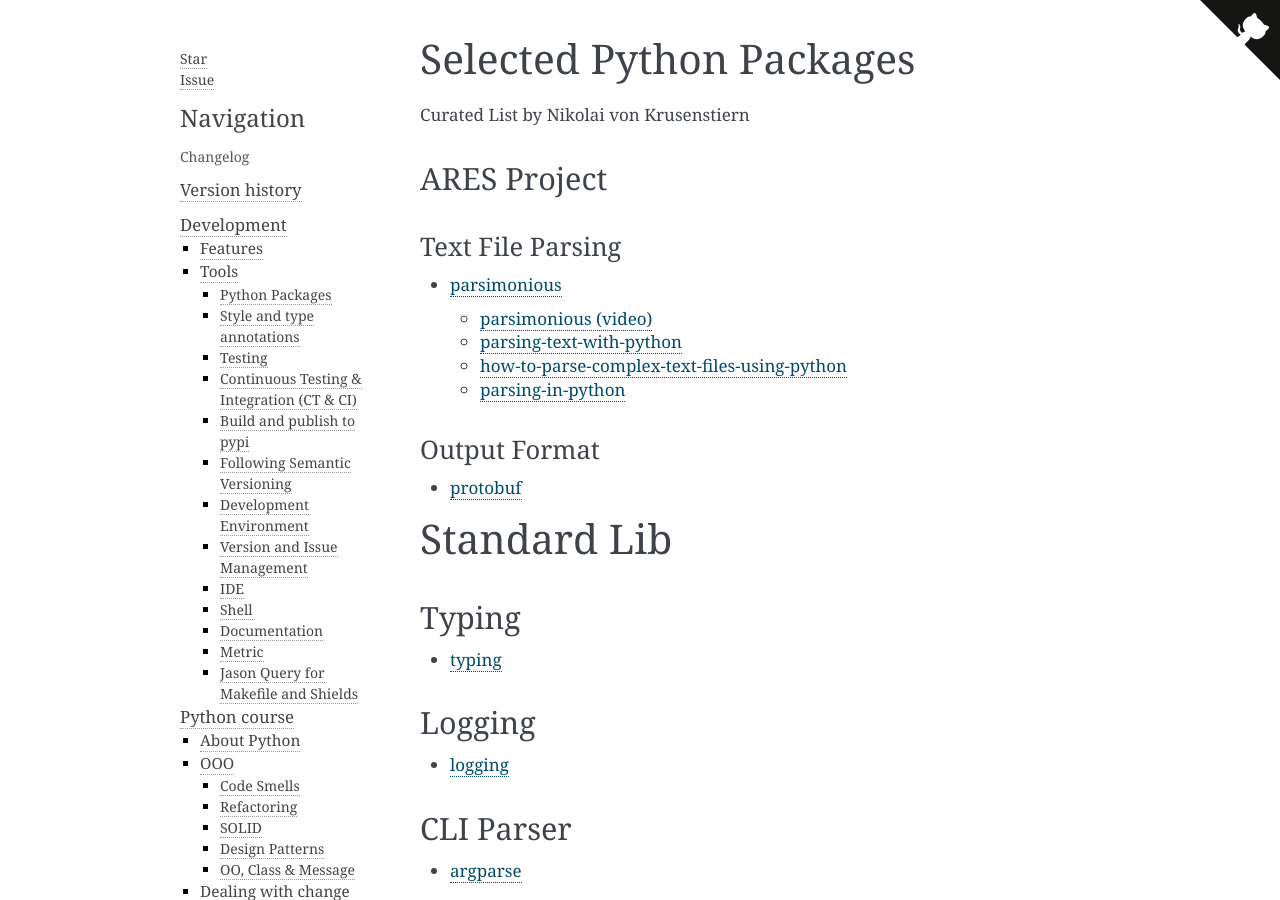
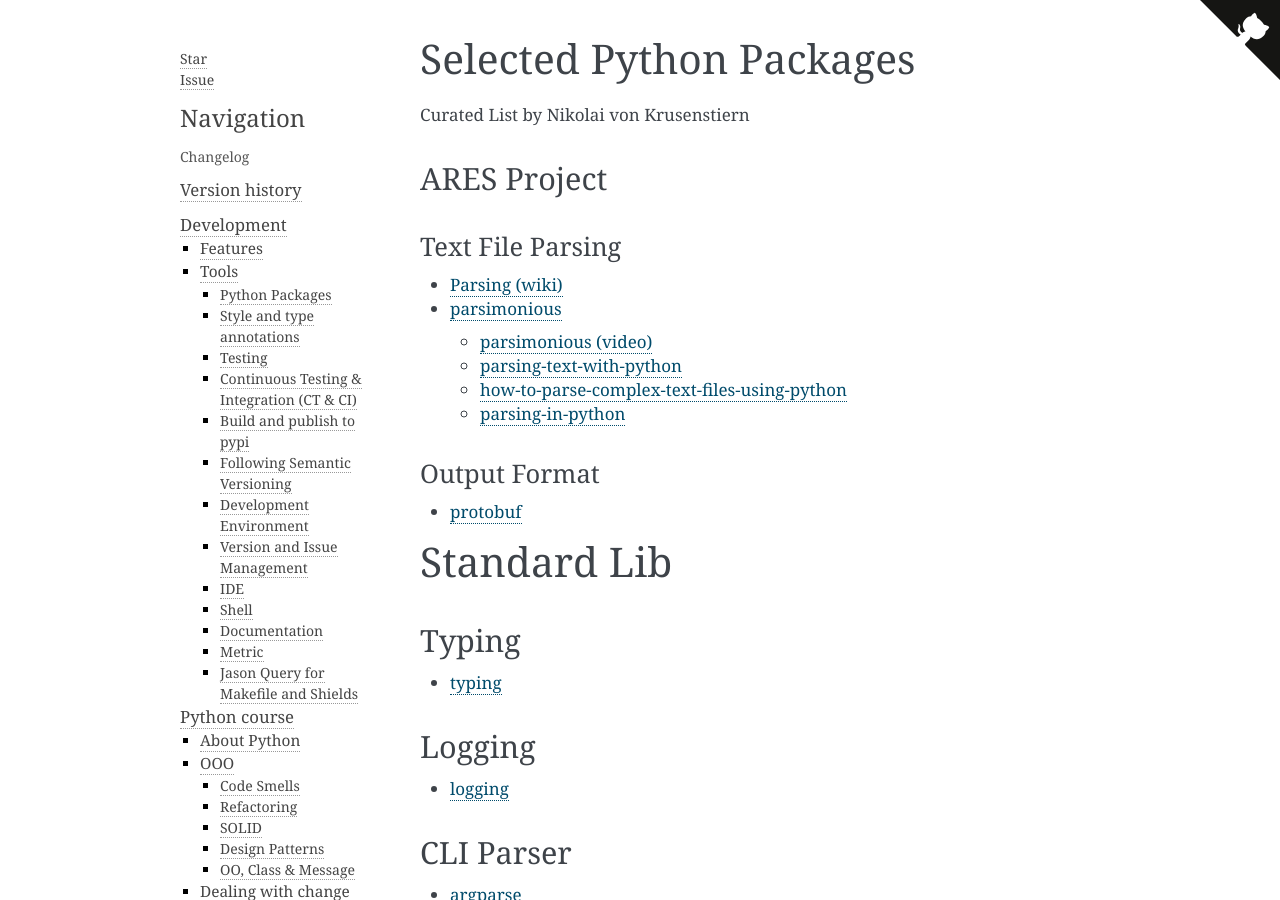
Before and after one commit to cruisen/cli-calc, a Sphinx documentation site: the page built from docs/extras/packages.md, in a window 1280 px wide and 900 px high. Built offline with Sphinx 7.4.7, drawn with Linux system fonts in a browser that asks for light colours.

Commit message:
adds parsing wiki

```diff
--- a/docs/extras/packages.md
+++ b/docs/extras/packages.md
@@ -3,6 +3,7 @@ Curated List by Nikolai von Krusenstiern
 
 ## ARES Project
 ### Text File Parsing
+- [Parsing (wiki)](https://en.wikipedia.org/wiki/Parsing)
 - [parsimonious](https://pypi.org/project/parsimonious/)
   - [parsimonious (video)](https://www.youtube.com/watch?v=tCUdeLIj4hE)
   - [parsing-text-with-python](https://www.vipinahow-to-parse-complex-text-files-using-pythonjayakumar.com/parsing-text-with-python/)
```
